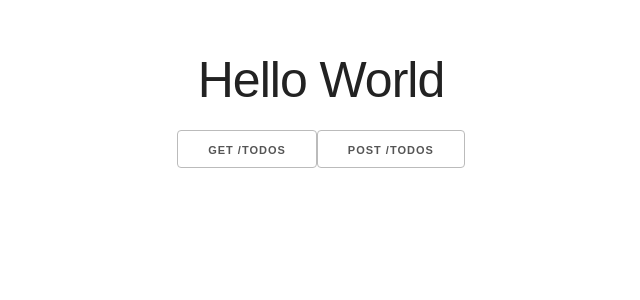
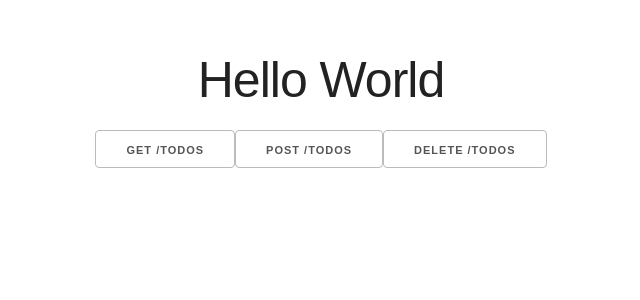
Before and after one commit to maeda1150/simple-todos-react, a React (Create React App) app: page / in a window 1280 px wide. Shown: the top 300 px of the page, without its empty margins (319-959 px from the left). Built offline with nearby package versions, Linux system fonts and the light colour scheme.

Commit message:
delete todo
On branch master
Changes to be committed:
modified:   src/App.js
modified:   src/api.js

```diff
--- a/src/App.js
+++ b/src/App.js
@@ -1,5 +1,5 @@
 import React from 'react';
-import { index, create } from './api';
+import { index, create, destroy } from './api';
 
 class App extends React.Component {
   render() {
@@ -14,6 +14,11 @@ class App extends React.Component {
         <button onClick={() => create('first todo', 'do it').then(json => console.log(json))}>
           POST /todos
         </button>
+        <button
+          onClick={() => destroy('5d057940-c4cc-48f7-aa6b-f7a508b9f9d4').then(json => console.log(json))}
+        >
+          DELETE /todos
+        </button>
       </div>
     );
   }
--- a/src/api.js
+++ b/src/api.js
@@ -19,3 +19,11 @@ export const create = (
     },
     body: JSON.stringify({ text, title }), // HTTP ボディに JSON を文字列化したものを指定
   }).then(response => response.json()); // レスポンスを JSON として読み込む
+
+// `DELETE /todos/:id` をリクエストする関数を用意する
+export const destroy = (
+  todoId, // 削除する todo の id を引数で受け取る
+) =>
+  fetch(`${ENDPOINT}/todos/${todoId}`, {
+    method: 'DELETE',
+  }).then(response => response.json());
```
